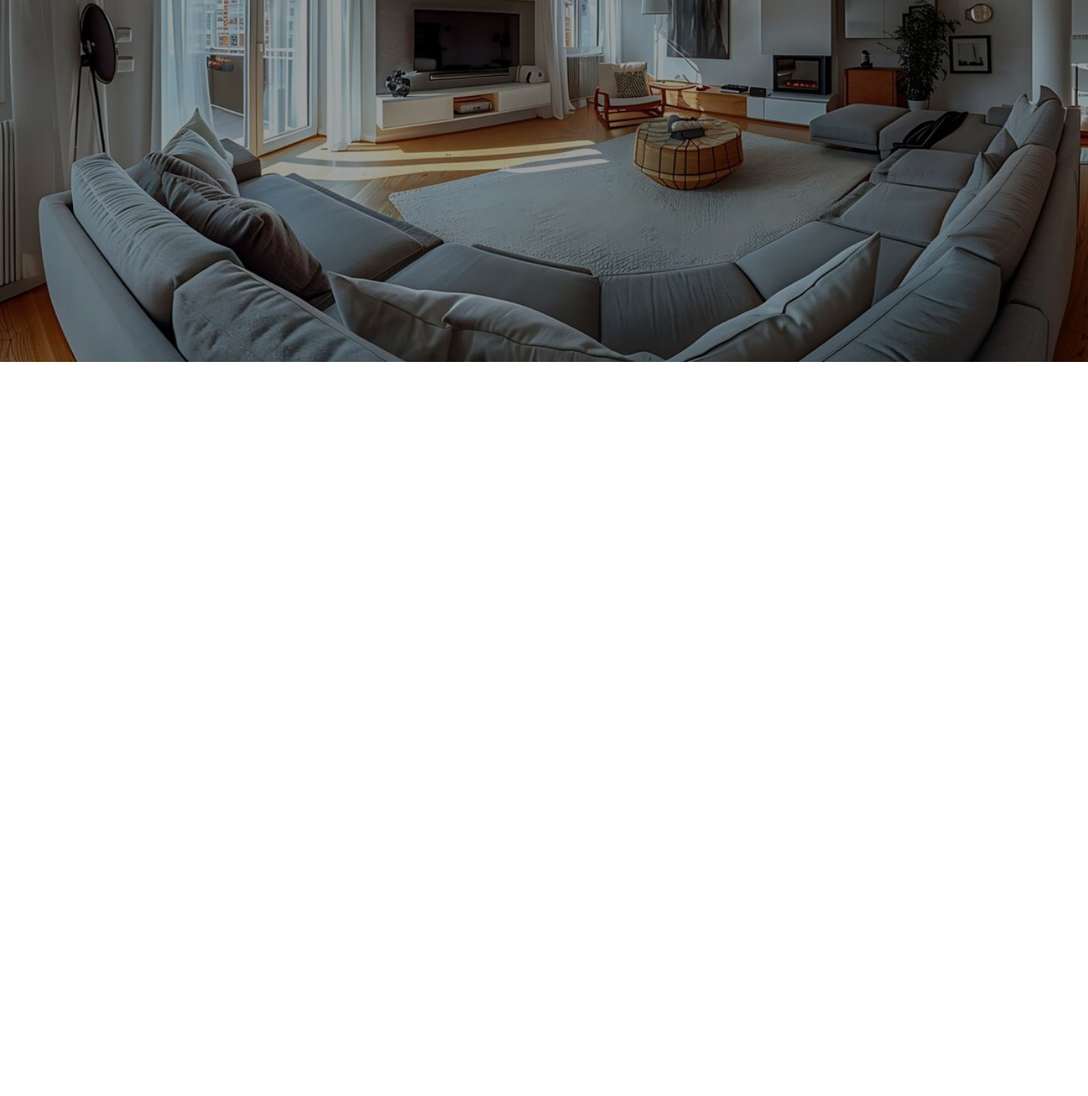
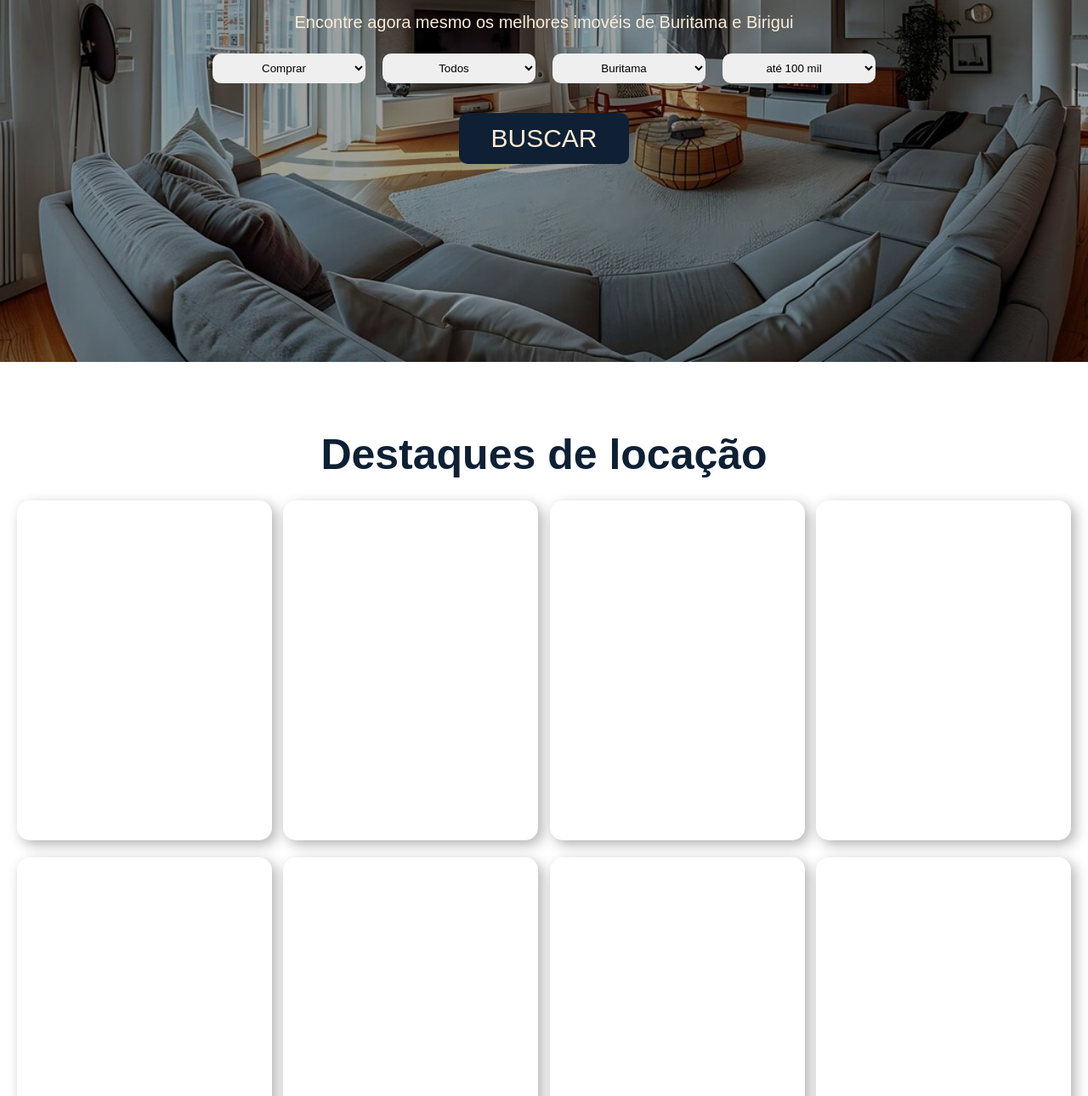
Before and after one commit to Johanoliveira/Projeto_Imobiliaria, a plain HTML site: page index.html in a window 1280 px wide. Shown: the part 382-1672 px from the top of the page at 85% size. Drawn offline with Linux system fonts and the light colour scheme.

Commit message:
adicionando botões interativos e novas divs

```diff
--- a/css/index.css
+++ b/css/index.css
@@ -47,6 +47,9 @@
     padding: 5px;
     margin: 0 10px;
 }
+#selection ul li:hover{
+    transform: scale(1.1);
+}
 #selection ul li a{
     color: white;
 }
@@ -58,7 +61,7 @@
 #pesquisadeimoveis{
     display: flex;
     justify-content: center;
-    padding-top: 80px;
+    padding-top: 170px;
     font-size: 40px;
     color: antiquewhite;
 }
@@ -69,6 +72,9 @@
     color: antiquewhite;
     font-size: 20px;
 }
+#selecao{
+    padding-top: 20px;
+}
 #selecao ul{
     display: flex;
     flex-wrap: wrap;
@@ -77,5 +83,63 @@
 }
 #selecao ul li{
     padding: 5px;
-    margin: 0 10px;
+    margin: 0 5px;
 }
+#selecao ul li select{
+    border-style: none;
+    border-radius: 10px;
+    width: 180px;
+    height: 35px;
+    text-align: center;
+}
+#botaopesquisar{
+    display: flex;
+    flex-wrap: wrap;
+    justify-content: center;
+    list-style: none;
+    padding-top: 30PX;
+}
+#botaopesquisar button{
+    font-size: 30px;
+    border-radius: 10px;
+    border-style: none;
+    background-color: rgb(15, 32, 52);
+    color: antiquewhite;
+    width: 200px;
+    height: 60px;
+    transition: transform 0.2s;
+}
+#botaopesquisar button:hover{
+    background-color: rgb(22, 44, 69);
+    transform: scale(1.1);
+}
+#titled{
+    display: flex;
+    justify-content: center;
+    padding-top: 80px;
+    font-size: 25px;
+    color: rgb(15, 32, 52);
+}
+#Destaquesdelocacao{
+    display: flex;
+    justify-content: space-between;
+    flex-wrap: wrap;
+    padding-top: 25px;
+    padding-left: 20px;
+    padding-right: 20px;
+}
+.imovel{
+    margin-bottom: 20px;
+    justify-content: space-around;
+    width: 300px;
+    height: 400px;
+    background-color: white;
+    box-shadow: 5px 5px 15px rgba(0, 0, 0, 0.3);
+    border-radius: 15px;
+    transition: transform 0.2s, background-color 0.5s;
+}
+.imovel:hover{
+    transform: scale(1.02);
+    background-color: rgb(15, 32, 52);
+    color: antiquewhite;
+}
--- a/index.html
+++ b/index.html
@@ -33,11 +33,12 @@
     </div>
 
     <div id="main" style="background-image: url('imagens/Sala\ de\ estar\ escuro.jpg'); background-size: cover;">
+        <div id="allmain">
             <div id="pesquisadeimoveis">
                 PESQUISA DE IMÓVEIS
             </div>
             <div id="subtitulo">
-            Encontre agora mesmo os melhores imovéis de Birigui
+                Encontre agora mesmo os melhores imovéis de Buritama e Birigui
             </div>
             <div id="selecao">
                 <ul>
@@ -75,10 +76,51 @@
                         </select>
                     </li>
                 </ul>
+                <div id="botaopesquisar">
+                    <button>BUSCAR</button>
+                </div>
+            </div>
         </div>
     </div>
 
+    <div id="titled">
+        <h1>Destaques de locação</h1>
+    </div>
 
+    <div id="Destaquesdelocacao">
+        <div class="imovel">
+            <img src="" alt="">
+            <a href=""><h3></h3></a>
+        </div>
+        <div class="imovel">
+            <img src="" alt="">
+            <a href=""><h3></h3></a>
+        </div>
+        <div class="imovel">
+            <img src="" alt="">
+            <a href=""><h3></h3></a>
+        </div>
+        <div class="imovel">
+            <img src="" alt="">
+            <a href=""><h3></h3></a>
+        </div>
+        <div class="imovel">
+            <img src="" alt="">
+            <a href=""><h3></h3></a>
+        </div>
+        <div class="imovel">
+            <img src="" alt="">
+            <a href=""><h3></h3></a>
+        </div>
+        <div class="imovel">
+            <img src="" alt="">
+            <a href=""><h3></h3></a>
+        </div>
+        <div class="imovel">
+            <img src="" alt="">
+            <a href=""><h3></h3></a>
+        </div>
+    </div>
 
 
 
```
Also changed, not shown: 1 other file. Lines whose indentation alone changed are shown as unchanged.
